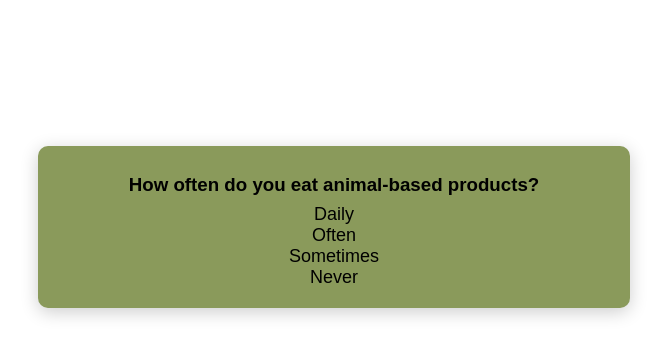
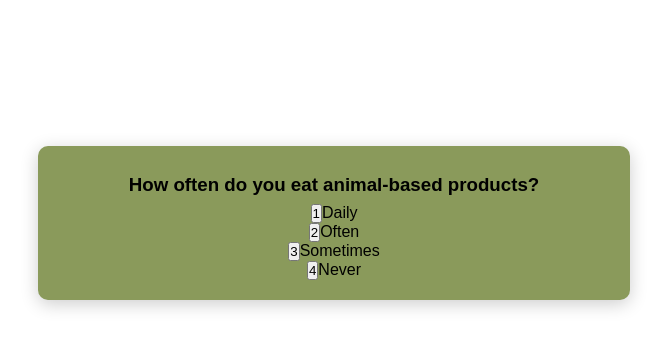
Before and after one commit to unix2002/webtech, a PHP site: page /quiztestkim.php in a window 1280 px wide. Shown: the part 315-672 px from the top of the page, without its empty margins (306-973 px from the left). Run offline with PHP 8.4, Linux system fonts and the light colour scheme.

Commit message:
inputtype naar button

```diff
--- a/Website/quiztestkim.php
+++ b/Website/quiztestkim.php
@@ -6,14 +6,6 @@
     <meta charset="UTF-8">
 
     <link rel="stylesheet" href="style.css">
-    <?php
-    $sum = 0;
-
-    function add_to_sum ($value)
-    {
-        $sum = $sum + $value;
-    }
-    ?>
 </head>
 
 <body>
@@ -43,94 +35,94 @@
                 <div class="Q1">
                     <h3>How often do you eat animal-based products?</h3>
                     <ul class="options1">
-                        <button class="test_button" name="q1" value="1">Daily</button><br>
-                        <button class="test_button" name="q1" value="2">Often</button><br>
-                        <button class="test_button" name="q1" value="3">Sometimes</button><br>
-                        <button class="test_button" name="q1" value="4">Never</button>
+                        <li><input type="button" name="q1" value="1">Daily</label></li>
+                        <li><input type="button" name="q1" value="2">Often</li>
+                        <li><input type="button" name="q1" value="3">Sometimes</li>
+                        <li><input type="button" name="q1" value="4">Never</li>
                     </ul>
                 </div>
                 <div class="Q2">
                     <h3>How much money do you spend on takeaways and restaurants?</h3>
                     <ul class="options2">
-                        <button class="test_button" name="q2" value="1">€0</button><br>
-                        <button class="test_button" name="q2" value="2">€1 - €20</button><br>
-                        <button class="test_button" name="q2" value="3">€20 - €50</button><br>
-                        <button class="test_button" name="q2" value="4">€50 or more</button>
+                        <li><input type="button" name="q2" value="1">€0</li>
+                        <li><input type="button" name="q2" value="2">€1 - €20</li>
+                        <li><input type="button" name="q2" value="3">€20 - €50</li>
+                        <li><input type="button" name="q2" value="4">€50 or higher</li>
                     </ul>
                 </div>
                 <div class="Q3">
                     <h3>What is your fuel usage per week?</h3>
                     <ul class="options3">
-                        <button class="test_button" onclick="add_to_sum(10)" name="q3" value="1">1 - 10 litre</button><br>
-                        <button class="test_button" onclick="add_to_sum(20)" name="q3" value="2">10 - 20 litre</button><br>
-                        <button class="test_button" onclick="add_to_sum(30)" name="q3" value="3">20 - 30 litre</button><br>
-                        <button class="test_button" onclick="add_to_sum(30)" name="q3" value="4">30 - 40 litre</button><br>
-                        <button class="test_button" onclick="add_to_sum(40)" name="q3" value="5">40 - 50 litre</button><br>
-                        <button class="test_button" onclick="add_to_sum(50)" name="q3" value="6">50+ litre</button><br>
-                        <button class="test_button" name="q3" value="7">I don't have a car</button><br>
-                        <button class="test_button" name="q3" value="8">I only travel by public transport</button><br>
+                        <li><input type="button" name="q3" value="1" onclick="add_to_sum(10)">1 litre - 10 litres</li>
+                        <li><input type="button" name="q3" value="2" onclick="add_to_sum(10)">10 litres - 20 litres</li>
+                        <li><input type="button" name="q3" value="3" onclick="add_to_sum(10)">20 litres - 30 litres</li>
+                        <li><input type="button" name="q3" value="4" onclick="add_to_sum(10)">30 litres - 40 litres</li>
+                        <li><input type="button" name="q3" value="5" onclick="add_to_sum(10)">40 litres - 50 litres</li>
+                        <li><input type="button" name="q3" value="6" onclick="add_to_sum(10)">50 litres or higher</li>
+                        <li><input type="button" name="q3" value="7" >I don't have a car</li>
+                        <li><input type="button" name="q3" value="8">I only travel by public transport</li>
                     </ul>
                 </div>
                 <div class="Q4">
                     <h3>How often do you go on holiday a year?</h3>
                     <ul class="options4">
-                        <button class="test_button" name="q4" value="1">0</button><br>
-                        <button class="test_button" name="q4" value="2">1 - 2</button><br>
-                        <button class="test_button" name="q4" value="3">3 - 4</button><br>
-                        <button class="test_button" name="q4" value="4">5 or higher</button><br>
+                        <li><input type="button" name="q4" value="1">0</li>
+                        <li><input type="button" name="q4" value="2">1 - 2</li>
+                        <li><input type="button" name="q4" value="3">3 - 4</li>
+                        <li><input type="button" name="q4" value="4">5 or higher</li>
                     </ul>
                 </div>
                 <div class="Q5">
                     <h3>What kind of house do you live in?</h3>
                     <ul class="options5">
-                        <button class="test_button" name="q5" value="1">Detached</button><br>
-                        <button class="test_button" name="q5" value="2">Semi-detached</button><br>
-                        <button class="test_button" name="q5" value="3">Flat</button><br>
-                        <button class="test_button" name="q5" value="4">Houseboat</button><br>
-                        <button class="test_button" name="q5" value="5">Villa</button><br>
+                        <li><input type="button" name="q5" value="1">Detached</li>
+                        <li><input type="button" name="q5" value="2">Semi-detached</li>
+                        <li><input type="button" name="q5" value="3">Flat</li>
+                        <li><input type="button" name="q5" value="4">Houseboat</li>
+                        <li><input type="button" name="q5" value="5">Villa</li>
                     </ul>
                 </div>
                 <div class="Q6">
                     <h3>What is the energy label of your house?</h3>
                     <ul class="options6">
-                        <button class="test_button" name="q6" value="1">A+ or higher</button><br>
-                        <button class="test_button" name="q6" value="2">A</button><br>
-                        <button class="test_button" name="q6" value="3">B or C</button><br>
-                        <button class="test_button" name="q6" value="4">D or E</button><br>
-                        <button class="test_button" name="q6" value="5">F or G</button><br>
-                        <button class="test_button" name="q6" value="6">I don't know</button><br>
+                        <li><input type="button" name="q6" value="1">A+, A++, A+++, A++++</li>
+                        <li><input type="button" name="q6" value="2">A</li>
+                        <li><input type="button" name="q6" value="3">B, C</li>
+                        <li><input type="button" name="q6" value="4">D, E</li>
+                        <li><input type="button" name="q6" value="5">F, G</li>
+                        <li><input type="button" name="q6" value="6">I don't know</li>
                     </ul>
                 </div>
                 <div class="Q7">
                     <h3>What is your gas usage per year?</h3>
                     <ul class="options7">
-                        <button class="test_button" name="q7" value="1" onclick="add_to_sum(900 * 1.78)">Up to 900m3</button><br>
-                        <button class="test_button" name="q7" value="2" onclick="add_to_sum(1500 * 1.78)">900 m3 - 1500 m3</button><br>
-                        <button class="test_button" name="q7" value="3" onclick="add_to_sum(2000 * 1.78)">1500 m3 - 2000 m3</button><br>
-                        <button class="test_button" name="q7" value="4" onclick="add_to_sum(2500 * 1.78)">More than 2000 m3</button><br>
-                        <button class="test_button" name="q7" value="5" onclick="add_to_sum(1750 * 1.78)">I don't know</button><br>
+                        <li><input type="button" name="q7" value="1" onclick="add_to_sum(900 * 1.78)">up to 900 m3</li>
+                        <li><input type="button" name="q7" value="2" onclick="add_to_sum(900 * 1.78)">900 m3 - 1500 m3</li>
+                        <li><input type="button" name="q7" value="3" onclick="add_to_sum(900 * 1.78)">1500 m3 - 2000 m3</li>
+                        <li><input type="button" name="q7" value="4" onclick="add_to_sum(900 * 1.78)">More than 2000 m3</li>
+                        <li><input type="button" name="q7" value="5">I don't know</li>
                     </ul>
                 </div>
                 <div class="Q8">
                     <h3>What is your electricity usage per year?</h3>
                     <ul class="options8">
-                        <button class="test_button" name="q8" value="1" onclick="add_to_sum(2000 * 0,37)">Up to 2000 kWh</button><br>
-                        <button class="test_button" name="q8" value="2" onclick="add_to_sum(2500 * 0,37)">2000 - 2500 kWh</button><br>
-                        <button class="test_button" name="q8" value="3" onclick="add_to_sum(3000 * 0,37)">2500 - 3000 kWh</button><br>
-                        <button class="test_button" name="q8" value="4" onclick="add_to_sum(3500 * 0,37)">3000 - 3500 kWh</button><br>
-                        <button class="test_button" name="q8" value="5" onclick="add_to_sum(4000 * 0,37)">3500 - 4000 kWh</button><br>
-                        <button class="test_button" name="q8" value="6" onclick="add_to_sum(4500 * 0,37)">4000 kWh or more</button><br>
-                        <button class="test_button" name="q8" value="7" onclick="add_to_sum(3500 * 0,37)">I don't know</button><br>
+                        <li><input type="button" name="q8" value="1" onclick="add_to_sum(2000 * 0,37)"> Up to 2000 kWh</li>
+                        <li><input type="button" name="q8" value="2" onclick="add_to_sum(2000 * 0,37)">2000 kWh - 2500 kWh</li>
+                        <li><input type="button" name="q8" value="3" onclick="add_to_sum(2000 * 0,37)">2500 kWh - 3000 kWh</li>
+                        <li><input type="button" name="q8" value="4" onclick="add_to_sum(2000 * 0,37)">3000 kWh - 3500 kWh</li>
+                        <li><input type="button" name="q8" value="5" onclick="add_to_sum(2000 * 0,37)">3500 kWh - 4000 kWh</li>
+                        <li><input type="button" name="q8" value="6" onclick="add_to_sum(2000 * 0,37)">4000 kWh or more</li>
+                        <li><input type="button" name="q8" value="7">I don't know</li>
                     </ul>
                 </div>
                 <div class="Q9">
                     <h3>Do you seperate your trash?</h3>
                     <ul class="options9">
-                        <button class="test_button" name="q9" value="1">Almost everything</button><br>
-                        <button class="test_button" name="q9" value="2">Only organic waste</button><br>
-                        <button class="test_button" name="q9" value="3">Only paper and plastic</button><br>
-                        <button class="test_button" name="q9" value="4">Only glass</button><br>
-                        <button class="test_button" name="q9" value="5">I don't sort my trash</button><br>
+                        <li><input type="button" name="q9" value="1">Almost everything</li>
+                        <li><input type="button" name="q9" value="2">Only organic waste</li>
+                        <li><input type="button" name="q9" value="3">Only paper and plastic</li>
+                        <li><input type="button" name="q9" value="4">Only glass</li>
+                        <li><input type="button" name="q9" value="5">I don't sort my trash</li>
                     </ul>
                 </div>
                 <div class="last">
@@ -138,8 +130,6 @@
                     <p>Thank you for your time :)</p>
                     <a class="quiz_button" href="index.php">Homepage</a>
                     <input type="submit" name="submit" value="Submit">
-                    <!-- post result naar database -->
-                    <a class="quiz_button" href="result.php">Check your footprint</a>
                 </div>
                 <script src="form.js"></script>
             </form>
```
